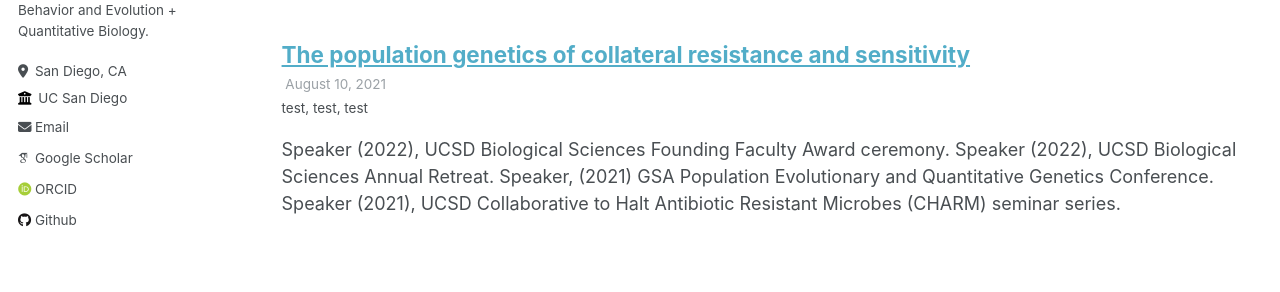
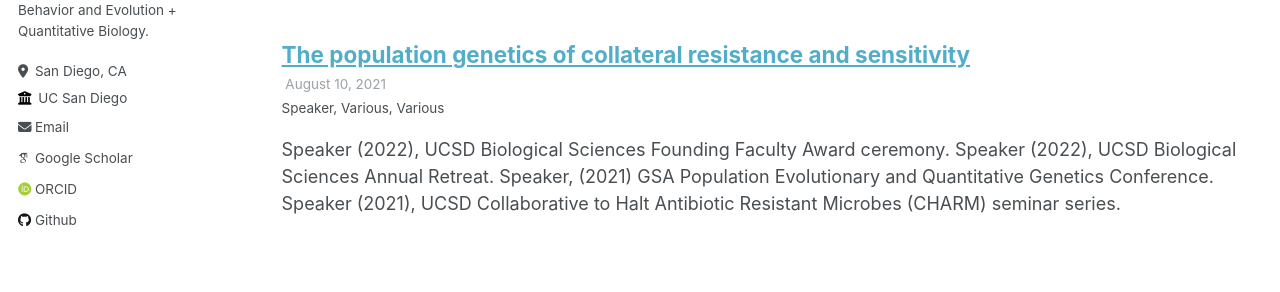
Before and after one commit to ardellsarah/ardellsarah.github.io, a Jekyll site: the page built from _pages/talks.html, in a window 1280 px wide and 960 px high. Shown: the part 312-604 px from the top of the window. Built offline with Jekyll 4.4.1, drawn with Linux system fonts in a browser that asks for light colours; some web fonts are replaced.

Commit message:
Update 2014-03-01-talk-3.md

```diff
--- a/_talks/2014-03-01-talk-3.md
+++ b/_talks/2014-03-01-talk-3.md
@@ -1,11 +1,11 @@
 ---
 title: "The population genetics of collateral resistance and sensitivity"
-collection: talks
-type: "test"
+collection: Speaker
+type: "Speaker"
 permalink: /talks/2014-03-01-talk-3
-venue: "test"
+venue: "Various"
 date: 2021-08-10
-location: "test"
+location: "Various"
 ---
 
 Speaker (2022), UCSD Biological Sciences Founding Faculty Award ceremony.
```
